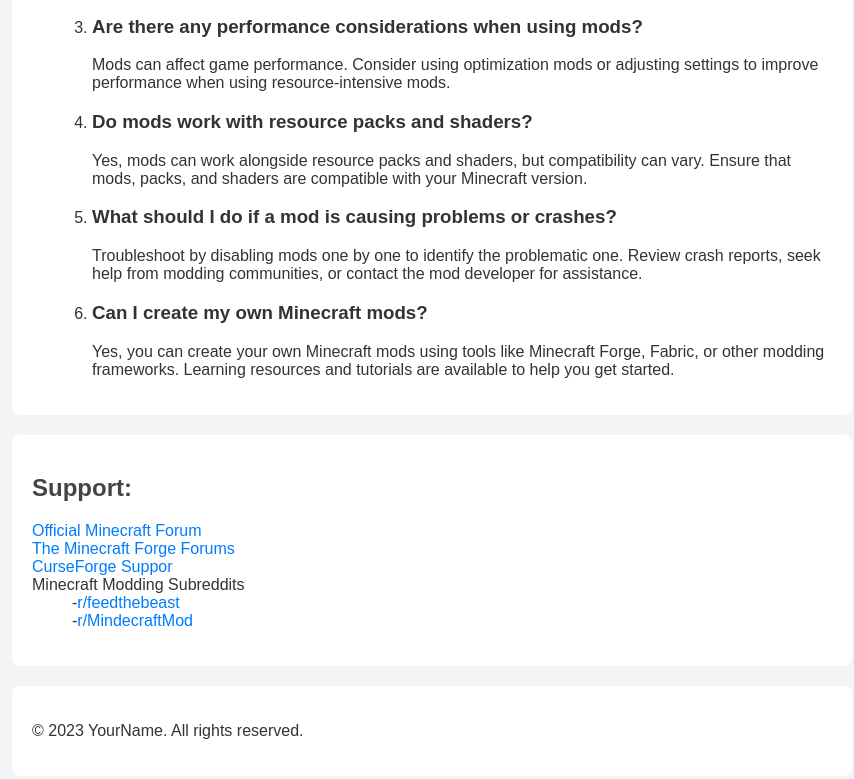
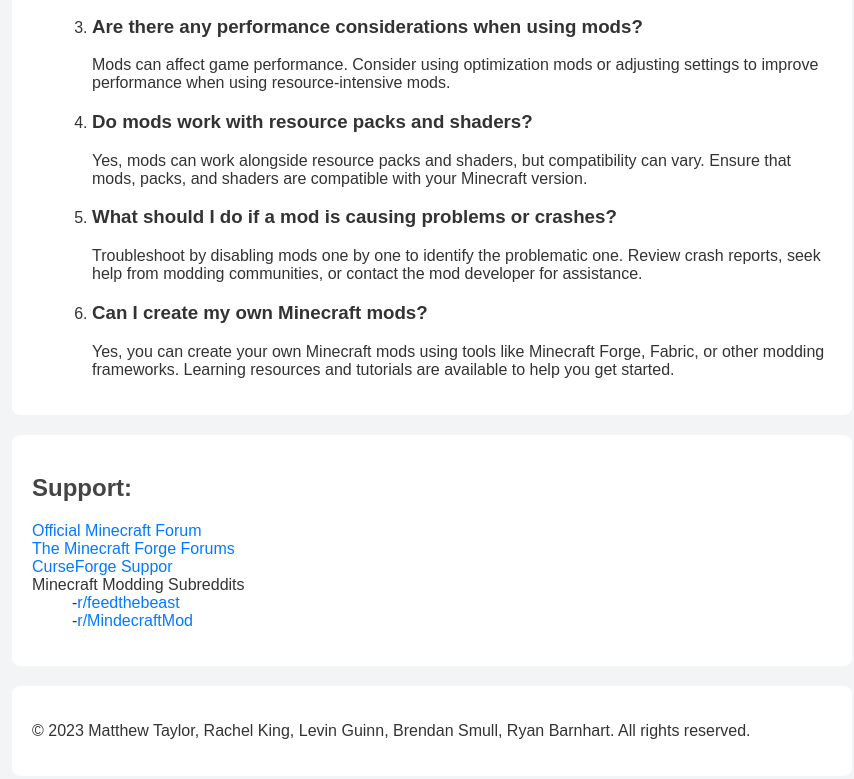
Before and after one commit to brendanwsmull/TechWritingP2Project, a plain HTML site: page src/index.html in a window 1280 px wide. Shown: the part 6825-7604 px from the top of the page, without its empty margins (208-1062 px from the left). Drawn offline with Linux system fonts and the light colour scheme.

Commit message:
Fuck yeah

```diff
--- a/src/index.html
+++ b/src/index.html
@@ -159,7 +159,7 @@
 	</section>
 
     <footer>
-        <p>&copy; 2023 YourName. All rights reserved.</p>
+        <p>&copy; 2023 Matthew Taylor, Rachel King, Levin Guinn, Brendan Smull, Ryan Barnhart. All rights reserved.</p>
     </footer>
 
     <!-- Add this just before the closing </body> tag for smooth scrolling -->
```
